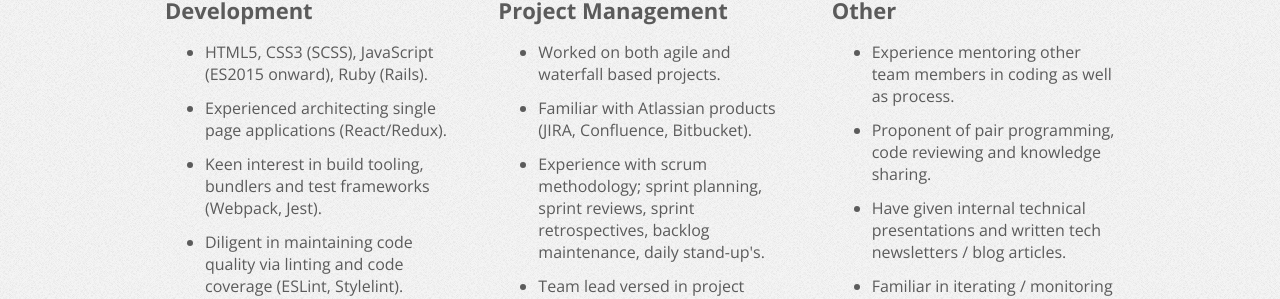
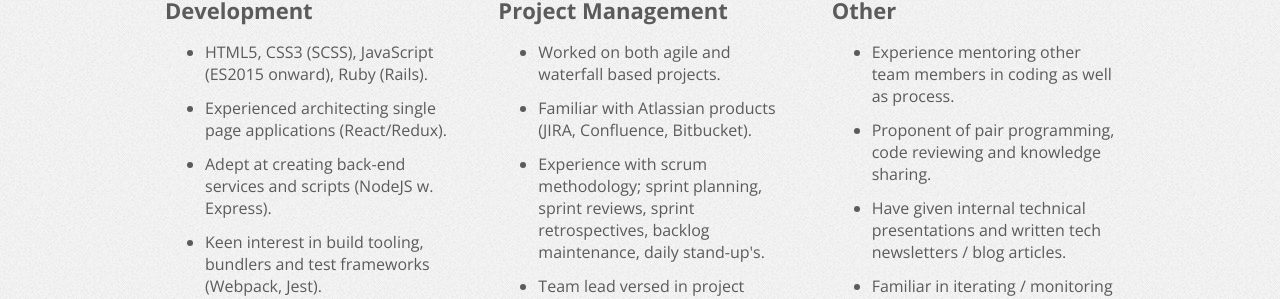
Before and after one commit to anthonyhastings/anthonyhastings.github.io, a website built with webpack: page index.html in a window 1280 px wide. Shown: the part 463-762 px from the top of the page. Built offline with nearby package versions, Linux system fonts and the light colour scheme; a web font is replaced by a local one.

Commit message:
Updating skills to include back-end development

```diff
--- a/index.html
+++ b/index.html
@@ -59,6 +59,7 @@
                     <ul class="page-section__list">
                         <li class="page-section__list-item">HTML5, CSS3 (SCSS), JavaScript (ES2015 onward), Ruby (Rails).</li>
                         <li class="page-section__list-item">Experienced architecting single page applications (React/Redux).</li>
+                        <li class="page-section__list-item">Adept at creating back-end services and scripts (NodeJS w. Express).</li>
                         <li class="page-section__list-item">Keen interest in build tooling, bundlers and test frameworks (Webpack, Jest).</li>
                         <li class="page-section__list-item">Diligent in maintaining code quality via linting and code coverage (ESLint, Stylelint).</li>
                         <li class="page-section__list-item">Well versed in testing applications (Unit, Integration and End-to-End tests).</li>
```
